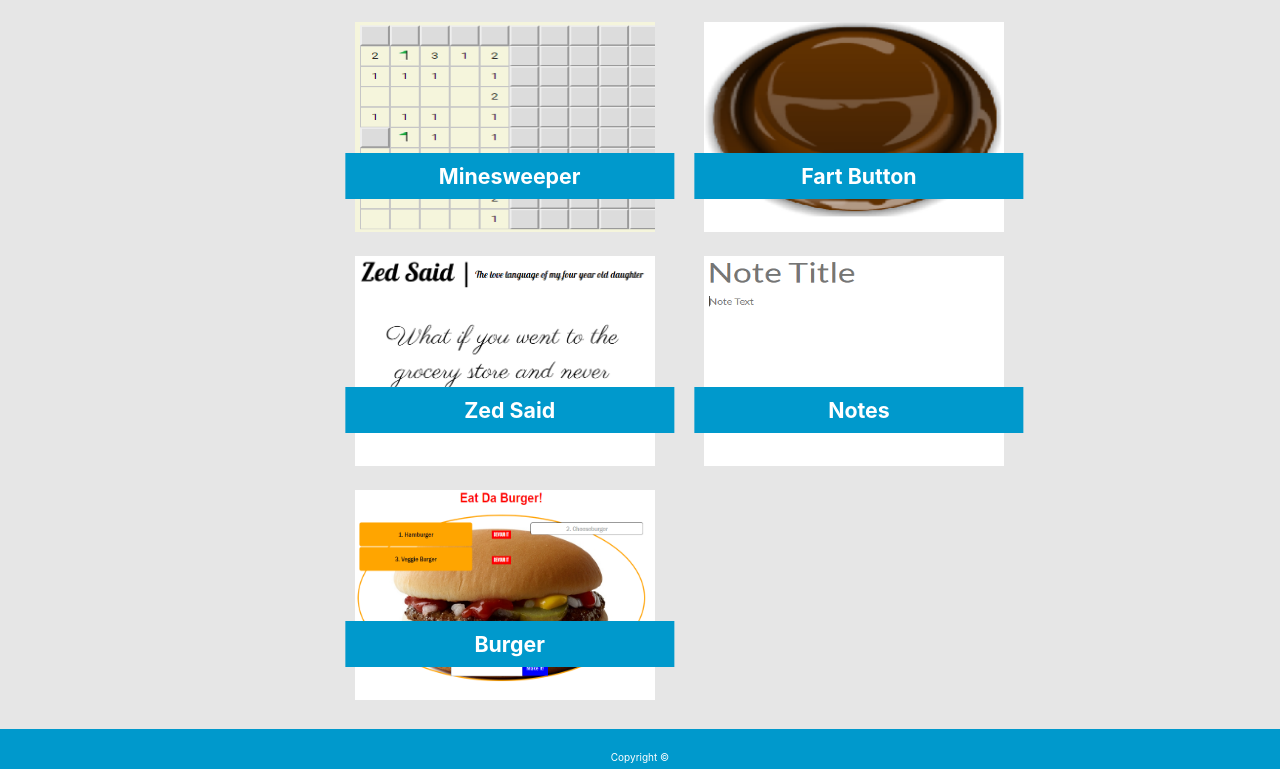
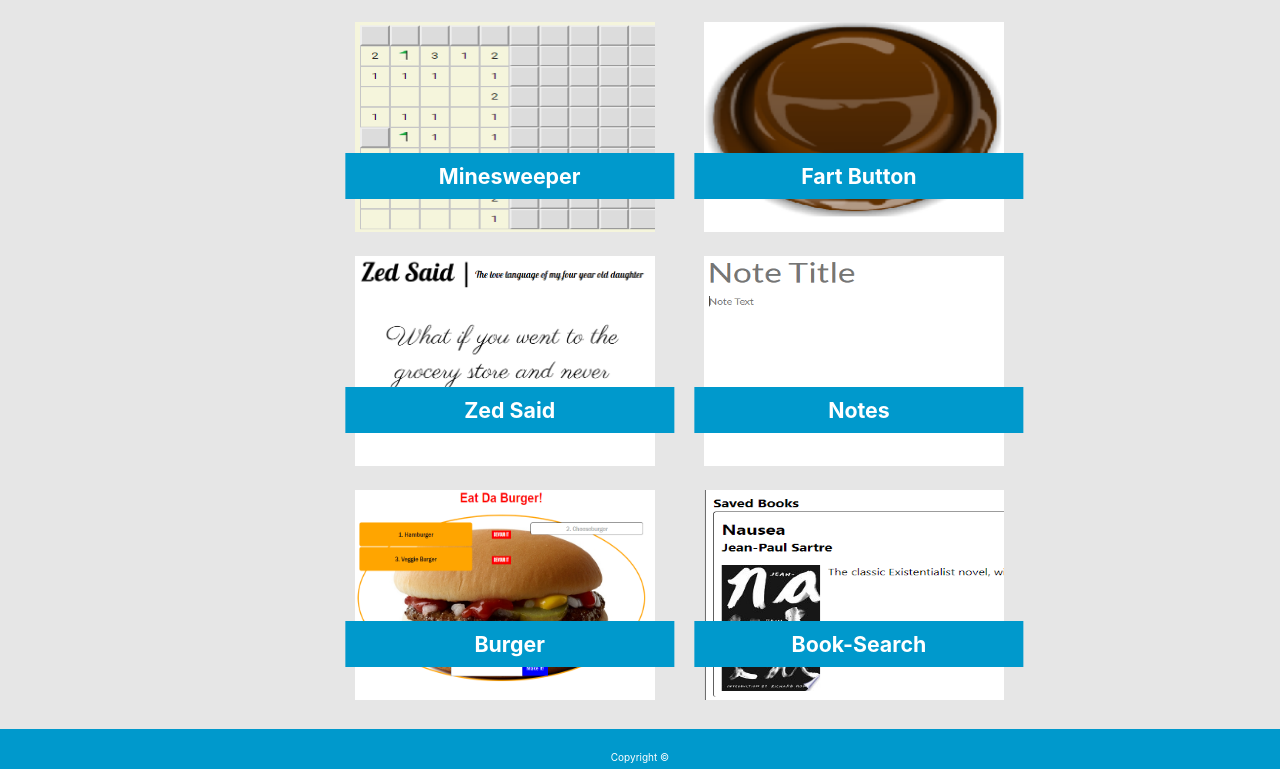
Before and after one commit to GuyFromHere/portfolio-v3, a React (Create React App) app in the folder client/: page /portfolio in a window 1280 px wide. Shown: the part 637-1406 px from the top of the page. Built offline with nearby package versions, Linux system fonts and the light colour scheme.

Commit message:
Add book search

```diff
--- a/client/src/pages/Portfolio/index.js
+++ b/client/src/pages/Portfolio/index.js
@@ -77,6 +77,14 @@ class Portfolio extends Component {
 			img: "burger.png",
 			header: "Burger",
 			repo: "https://github.com/GuyFromHere/burger"
+		},
+		{
+			id: 10,
+			url: "https://arcane-everglades-43040.herokuapp.com/",
+			title: "Google books api searcher with Mongo backend",
+			img: "books.png",
+			header: "Book-Search",
+			repo: "https://github.com/GuyFromHere/book-search"
 		}
 	];
 
```
Also changed, not shown: client/src/images/books.png (added).
